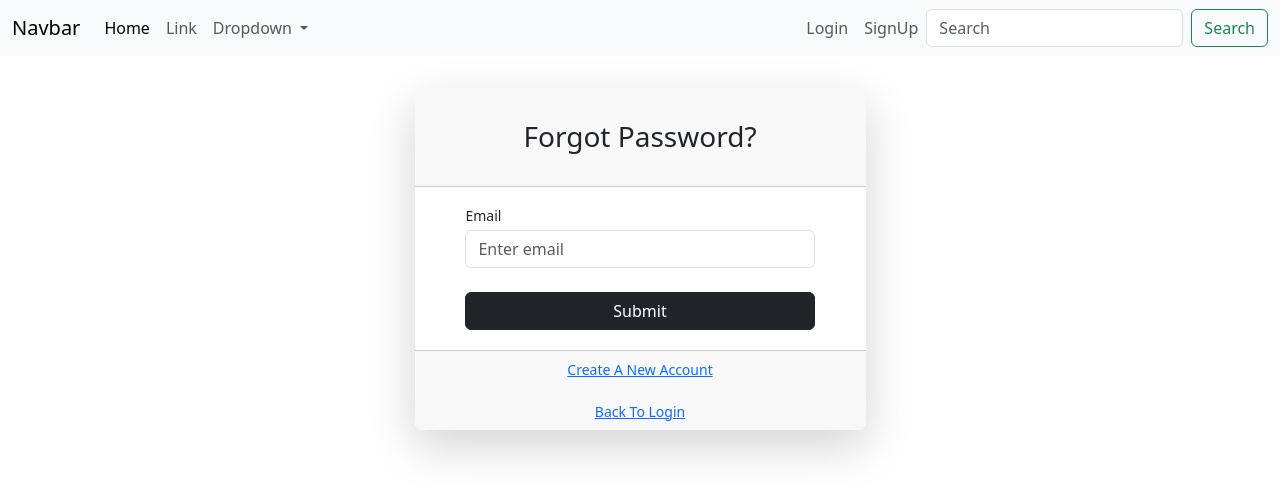
After one commit to Ciwan66/Booking-System, a Django app: page /accounts/password-reset/ in a window 1280 px wide. The commit adds this page. Shown: the top 498 px of the page. Run offline with Django 5.2, Linux system fonts and the light colour scheme.

Commit message:
#9 Added password reset backend

```diff
--- a/accounts/urls.py
+++ b/accounts/urls.py
@@ -9,6 +9,11 @@ urlpatterns = [
     path('register/',views.RegisterView.as_view(),name='users_register'),
     path('login/',views.CustomLoginView.as_view(redirect_authenticated_user=True,authentication_form=LoginForm),name='users_login'),
     path('logout/',auth_views.LogoutView.as_view(template_name='apartment/list.html'),name='users_logout'),
-     path('activate/(?P<uidb64>[0-9A-Za-z_\-]+)/(?P<token>[0-9A-Za-z]{1,13}-[0-9A-Za-z]{1,20})/',
+    path('activate/(?P<uidb64>[0-9A-Za-z_\-]+)/(?P<token>[0-9A-Za-z]{1,13}-[0-9A-Za-z]{1,20})/',
         views.activate, name='activate'),
+    path('password-reset/', views.ResetPasswordView.as_view(), name='password_reset'),
+    path('password_reset/done/', auth_views.PasswordResetDoneView.as_view(template_name='accounts/password_reset_done.html'), name='password_reset_done'),
+    path('reset/<uidb64>/<token>/', auth_views.PasswordResetConfirmView.as_view(template_name='accounts/password_reset_confirm.html'), name='password_reset_confirm'),
+    path('reset/done/', auth_views.PasswordResetCompleteView.as_view(template_name='accounts/password_reset_complete.html'), name='password_reset_complete'),
+
 ]
--- a/accounts/views.py
+++ b/accounts/views.py
@@ -1,7 +1,7 @@
 from django.shortcuts import render, redirect
 from django.contrib import messages
 from django.views import View
-from django.contrib.auth.views import LoginView
+from django.contrib.auth.views import LoginView ,PasswordResetView
 from .forms import RegisterForm,LoginForm
 from django.contrib.auth.decorators import login_required
 from django.conf import settings
@@ -15,6 +15,9 @@ from .models import CustomUser
 from django.core.mail import EmailMessage
 from django.http import HttpResponse
 from django.contrib.auth import get_user_model
+from django.urls import reverse_lazy
+from django.contrib.messages.views import SuccessMessageMixin
+
 
 @login_required
 def dashboard(request):
@@ -97,3 +100,12 @@ def activate(request, uidb64, token):
         return HttpResponse('Thank you for your email confirmation. Now you can login your account.')
     else:
         return HttpResponse('Activation link is invalid!')
+
+class ResetPasswordView(SuccessMessageMixin, PasswordResetView):
+    template_name = 'accounts/password_reset_form.html'
+    email_template_name = 'accounts/password_reset_email.html'
+    success_message = "We've emailed you instructions for setting your password, " \
+                      "if an account exists with the email you entered. You should receive them shortly." \
+                      " If you don't receive an email, " \
+                      "please make sure you've entered the address you registered with, and check your spam folder."
+    success_url = reverse_lazy('users_login')
--- a/templates/accounts/login.html
+++ b/templates/accounts/login.html
@@ -16,7 +16,8 @@
           <form method="POST">
             {% csrf_token %} {{form.as_p}}
             <div class="">
-              <a href="" class="btn btn-link">Forgot Password?</a>
+              <a href="{% url 'password_reset' %}"><i>Forgot Password?</i></a>
+
             </div>
             <input type="submit" class="btn btn-primary" value="submit" />
           </form>
--- /dev/null
+++ b/templates/accounts/password_reset_form.html
@@ -0,0 +1,59 @@
+{% extends "base.html" %}
+{% block content %}
+    <div class="form-content my-3 p-3">
+        <div class="container">
+            <div class="row justify-content-center">
+                <div class="col-lg-5">
+                    <div class="card shadow-lg border-0 rounded-lg mt-0 mb-3">
+                        <div class="card-header justify-content-center">
+                            <div id="error_div"></div>
+                          <h3 class="font-weight-light my-4 text-center">Forgot Password?</h3>
+                        </div>
+                        {% if form.errors %}
+                            <div class="alert alert-danger alert-dismissible" role="alert">
+                                <div id="form_errors">
+                                    {% for key, value in form.errors.items %}
+                                        <strong>{{ value }}</strong>
+                                    {% endfor %}
+                                </div>
+                                <button type="button" class="close" data-dismiss="alert" aria-label="Close">
+                                    <span aria-hidden="true">&times;</span>
+                                </button>
+                            </div>
+                        {% endif %}
+                        <div class="card-body">
+                            <form method="POST">
+                                {% csrf_token %}
+                                <div class="form-row">
+                                    <div class="col-md-10 offset-md-1">
+                                    <div class="form-group">
+                                      <label class="small mb-1" for="id_email">Email</label>
+                                        <input type="email" name="email"  class="form-control"
+                                               autocomplete="email" maxlength="254" required id="id_email"
+                                               placeholder="Enter email">
+                                    </div>
+                                </div>
+                            </div>
+                                <div class="form-row">
+                                  <div class="col-md-10 offset-md-1">
+                                    <div class="form-group mt-0 mb-1">
+                                        <button type="submit" class="col-md-12 btn btn-dark mt-4">Submit
+                                        </button>
+                                    </div>
+                                 </div>
+                               </div>
+                            </form>
+                        </div>
+                        <div class="card-footer text-center">
+                            <div class="small">
+                                <a href="{% url 'users_register' %}">Create A New Account</a><br><br>
+                                <a href="{% url 'users_login' %}">Back To Login</a><br>
+                            </div>
+                        </div>
+                    </div>
+                </div>
+            </div>
+        </div>
+
+  </div>
+{% endblock content %}
```
Also changed, not shown: templates/accounts/password_reset_complete.html (added, +14 -0 lines), templates/accounts/password_reset_confirm.html (added, +60 -0 lines), templates/accounts/password_reset_done.html (added, +20 -0 lines), templates/accounts/password_reset_email.html (added, +12 -0 lines).
